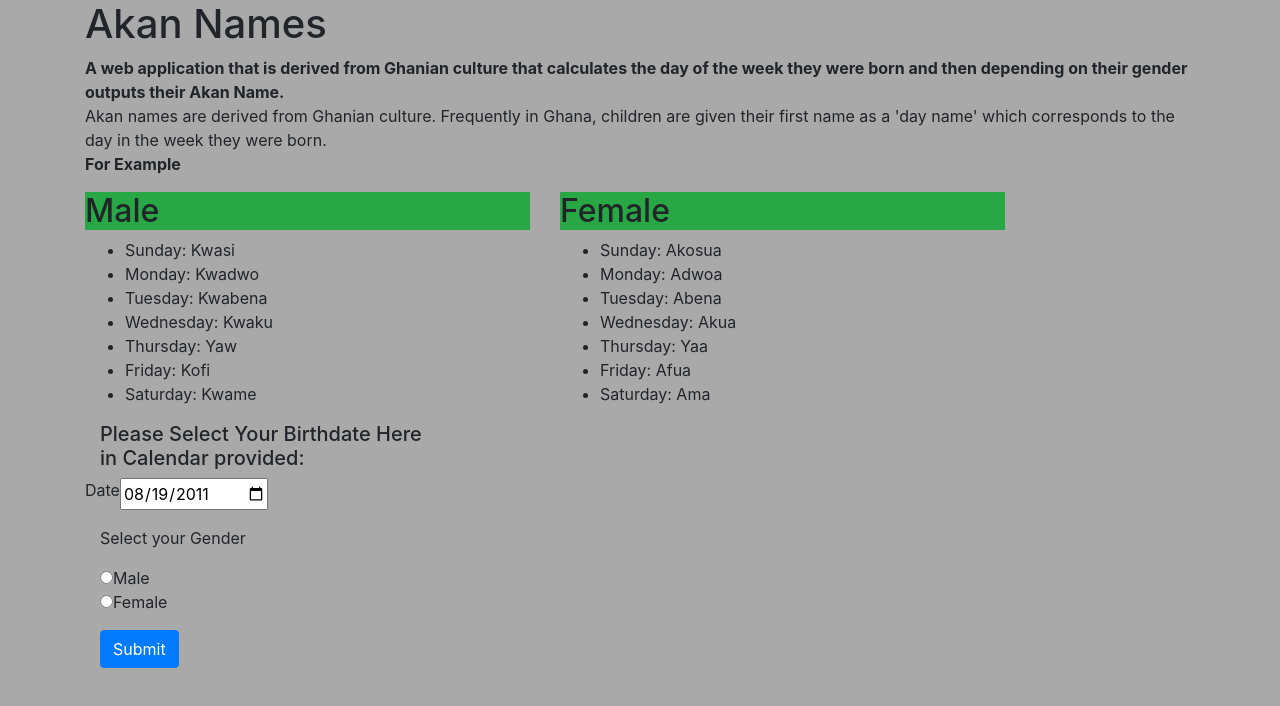
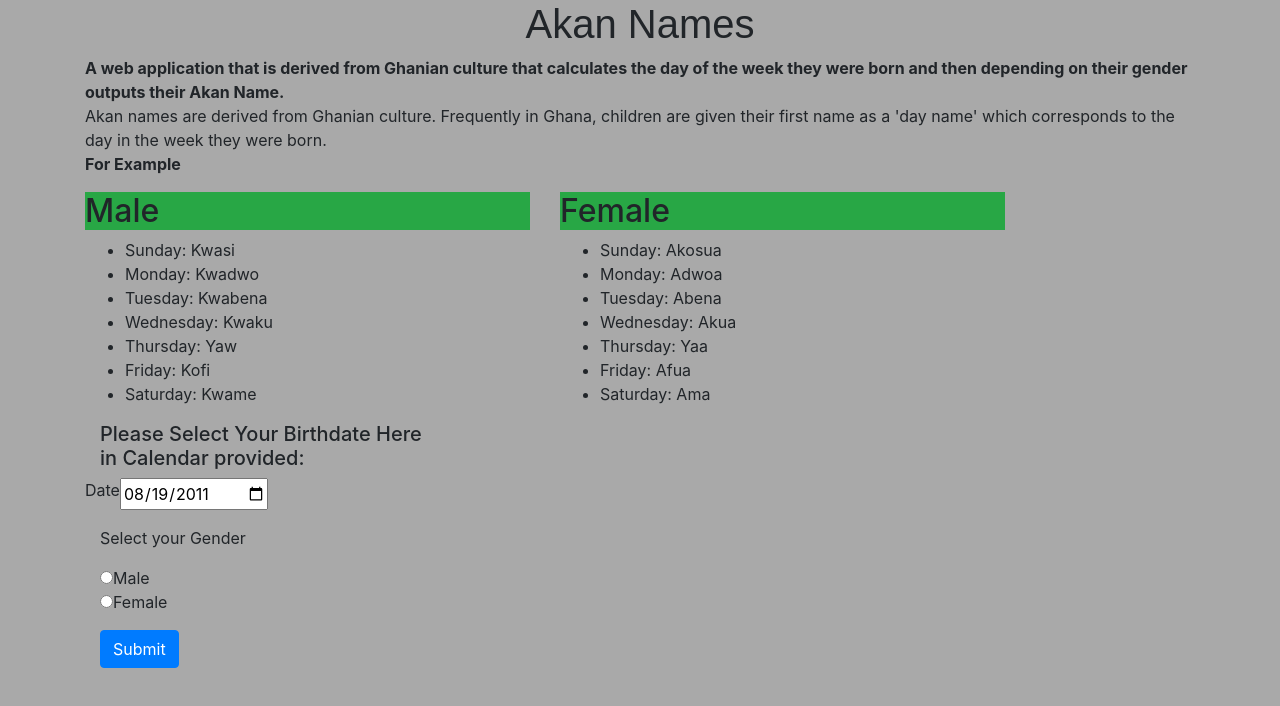
Before and after one commit to kiptoo-097/Akan-names-website, a plain HTML site: page index.html in a window 1280 px wide. Drawn offline with Linux system fonts and the light colour scheme; a script that the page names is missing.

```diff
--- a/css/styles.css
+++ b/css/styles.css
@@ -1,6 +1,7 @@
 body{
     background-color: darkgray;
 }
-.h1{
+h1{
     font-family: sans-serif;
+    text-align: center;
 }
```
